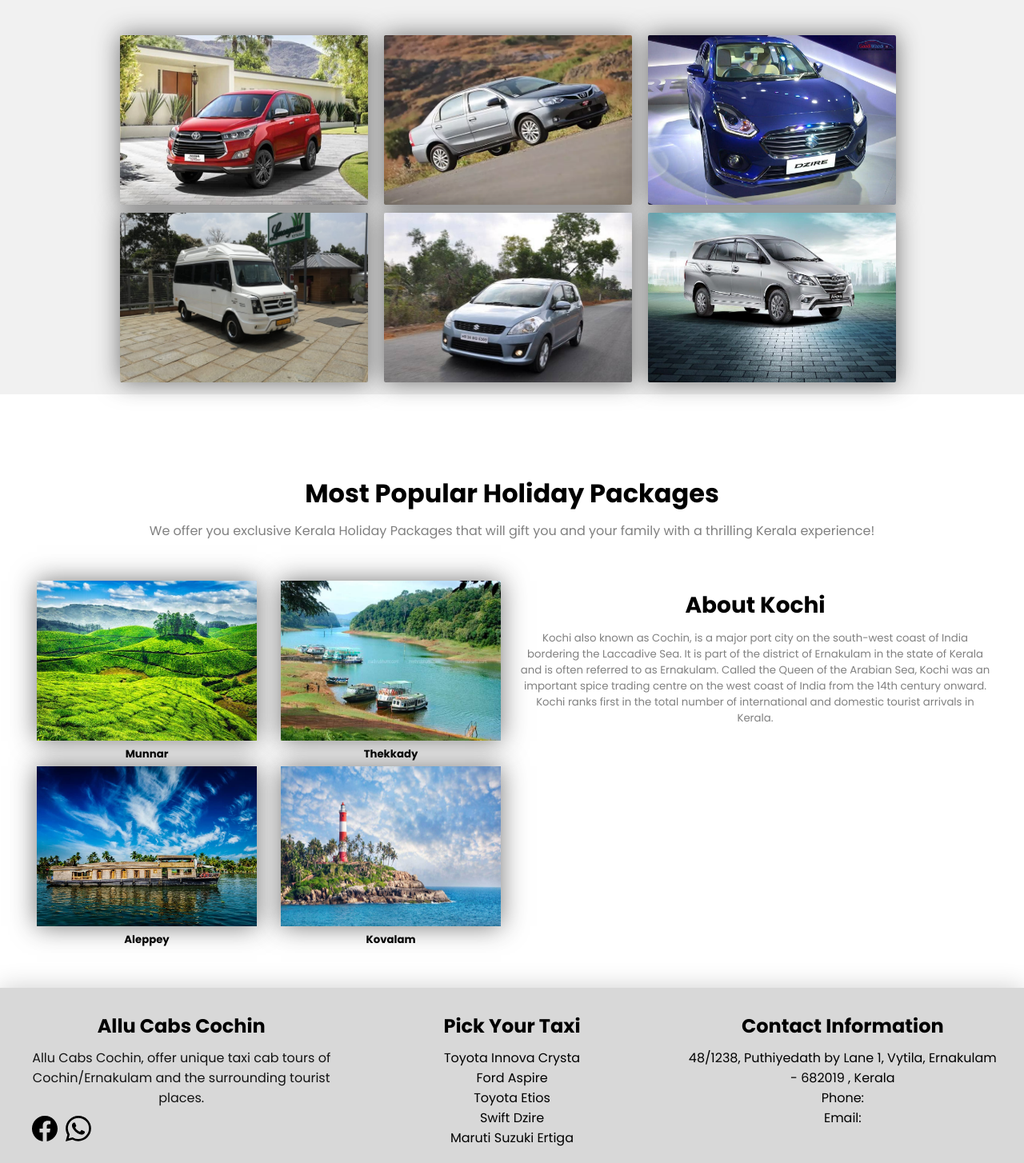
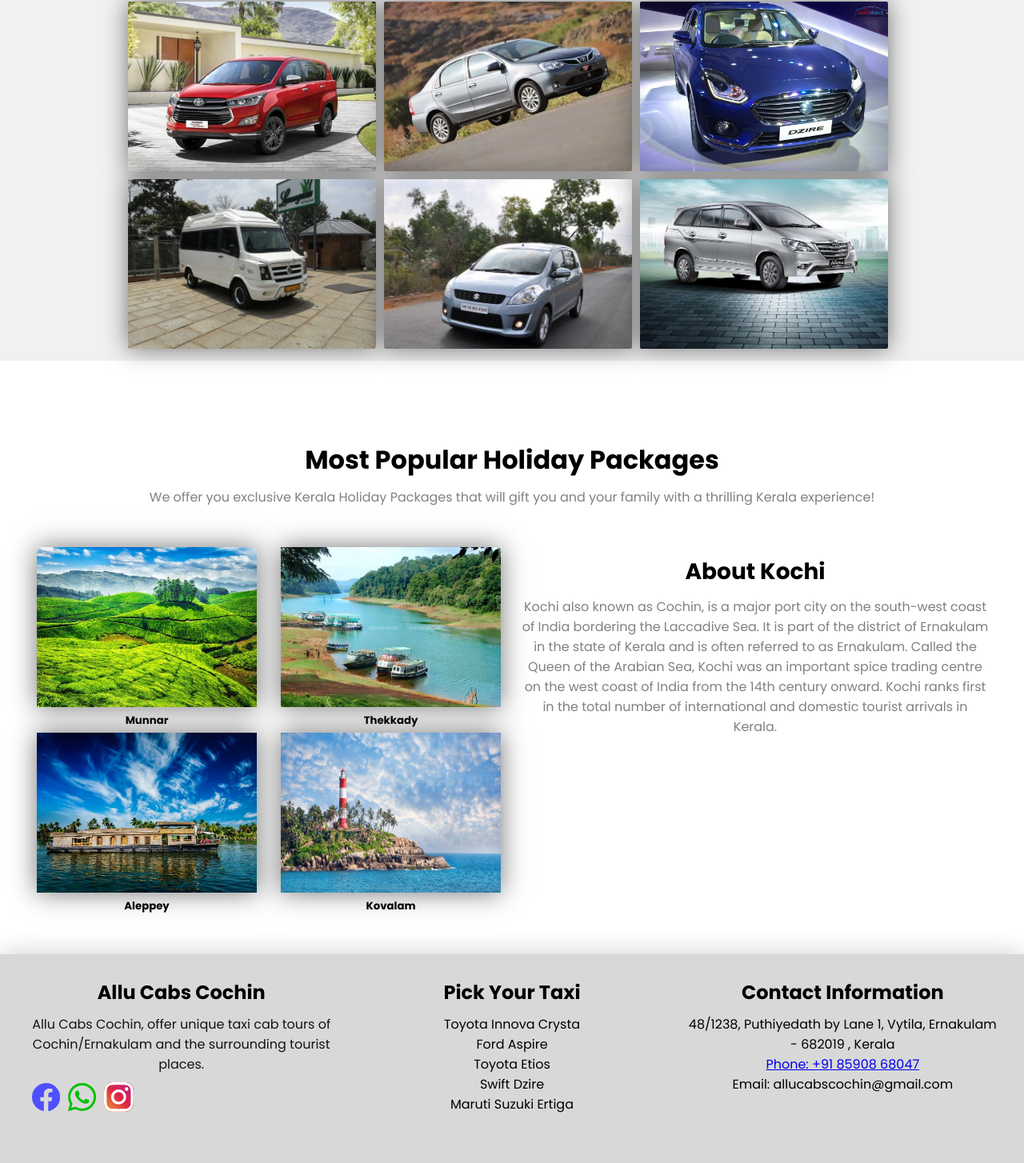
Before and after one commit to adwaithks/allucabscochin, a React (Create React App) app: page / in a window 1280 px wide. Shown: the part 1295-2749 px from the top of the page at 80% size. Built offline with nearby package versions, Linux system fonts and the light colour scheme; the HTML template or start-up script is replaced by a standard one.

Commit message:
info update

```diff
--- a/src/custom/components/Carousal/Carousal.scss
+++ b/src/custom/components/Carousal/Carousal.scss
@@ -25,3 +25,28 @@
         }
     }
 }
+
+
+@media only screen and (min-width: 300px) and (max-width: 680px) {
+    .carousel {
+        .carousel-img {
+            img {
+                object-fit: cover;
+                height: 600px;
+                filter: brightness(50%);
+                background-position: center;
+                background-size: cover;
+                position: relative !important;
+            }
+            .legend {
+                position: absolute !important;
+                opacity: 1 !important;
+                margin-bottom: 150px;
+                font-size: 2em;
+                font-weight: 400;
+                color: white;
+                background: none;
+            }
+        }
+    }
+}
--- a/src/custom/components/Footer/Footer.jsx
+++ b/src/custom/components/Footer/Footer.jsx
@@ -1,6 +1,6 @@
 import React from 'react';
 import './Footer.scss';
-import {BsFacebook, BsWhatsapp} from 'react-icons/bs';
+import {BsFacebook, BsWhatsapp, BsInstagram} from 'react-icons/bs';
 
 function Footer() {
   return (
@@ -14,8 +14,15 @@
                     <h4>Allu Cabs Cochin, offer unique taxi cab tours of Cochin/Ernakulam and the surrounding tourist places.</h4>
                 </div>
                 <div className="social-links">
-                    <BsFacebook />
-                    <BsWhatsapp />
+                    <BsFacebook className='social-link-fb' onClick={() => {
+
+                    }} />
+                    <BsWhatsapp className='social-link-whats'  onClick={() => {
+                        window.open('https://web.whatsapp.com/send?phone=+918590868047&text=Enquiring%20for%20available%20services%20-%20Allu%20Cabs%20Cochin', "_blank")
+                    }} />
+                    <BsInstagram className='social-link-insta' onClick={() => {
+
+                    }}/>
                 </div>
             </div>
             <div className="footer-picktaxi">
@@ -36,8 +43,8 @@
                 </div>
                 <div className="contact-info-details">
                     <h4>48/1238, Puthiyedath by Lane 1, Vytila, Ernakulam - 682019 , Kerala</h4>
-                    <h4>Phone: </h4>
-                    <h4>Email: </h4>
+                    <h4><a href="tel:+918590868047">Phone: +91 85908 68047</a></h4>
+                    <h4>Email: allucabscochin@gmail.com</h4>
                 </div>
 
             </div>
--- a/src/custom/components/Footer/Footer.scss
+++ b/src/custom/components/Footer/Footer.scss
@@ -38,8 +38,25 @@
             width: fit-content;
             justify-content: space-evenly;
             align-items: center;
-            * {
-                font-size: 2em;
+
+            .social-link-whats {
+                font-size: 2.2em;
+                color: rgb(4, 192, 4) !important;
+            }
+
+            .social-link-fb {
+                font-size: 2.2em;
+                color: rgb(79, 79, 255);
+            }
+
+            .social-link-insta {
+                color: white;
+                font-size: 2.3em;
+                border-radius: 10px;
+                background-image: linear-gradient(45deg, #f09433 0%, #e6683c 25%, #dc2743 50%, #cc2366 75%, #bc1888 100%);
+            }
+
+            .social-link-whats, .social-link-fb, .social-link-insta {
                 cursor: pointer;
                 margin-left: 10px;
 
@@ -48,8 +65,6 @@
                 }
             }
         }
-
-
     }
 
 
--- a/src/custom/components/Navbar/Navbar.jsx
+++ b/src/custom/components/Navbar/Navbar.jsx
@@ -15,7 +15,7 @@
                 }
             })
         } catch {
-            console.log('err')
+            console.log('err');
         }
     }, [])
 
@@ -49,8 +49,12 @@
             <img src="/assets/logowhite.png" alt="" />
         </div>
         <div className='nav-options'>
-            <a className='nav-link' href="/">Home</a>
-            <a className='nav-link' href="/contact">Contact Us</a>
+            <h3 className='nav-link' onClick={() => {
+
+            }}>Home</h3>
+            <h3 className='nav-link' onClick={() => {
+                window.scrollTo(0, document.body.scrollHeight);
+            }}>Contact Us</h3>
         </div>
     </div>
   )
--- a/src/custom/components/Navbar/Navbar.scss
+++ b/src/custom/components/Navbar/Navbar.scss
@@ -22,9 +22,10 @@
     display: flex;
     justify-content: space-evenly;
     .nav-link {
-        text-decoration: none;
         color: white;
-
+        font-weight: 400;
+        font-size: 17px;
+        cursor: pointer;
         &:hover {
             opacity: 0.7;
         }
--- a/src/custom/components/Packages/Packages.jsx
+++ b/src/custom/components/Packages/Packages.jsx
@@ -39,7 +39,7 @@
                             <h1>About Kochi</h1>
                         </div>
                         <div className="about-kochi-desc">
-                            <h5>Kochi also known as Cochin, is a major port city on the south-west coast of India bordering the Laccadive Sea. It is part of the district of Ernakulam in the state of Kerala and is often referred to as Ernakulam. Called the Queen of the Arabian Sea, Kochi was an important spice trading centre on the west coast of India from the 14th century onward. Kochi ranks first in the total number of international and domestic tourist arrivals in Kerala.</h5>
+                            <h4>Kochi also known as Cochin, is a major port city on the south-west coast of India bordering the Laccadive Sea. It is part of the district of Ernakulam in the state of Kerala and is often referred to as Ernakulam. Called the Queen of the Arabian Sea, Kochi was an important spice trading centre on the west coast of India from the 14th century onward. Kochi ranks first in the total number of international and domestic tourist arrivals in Kerala.</h4>
                         </div>
                     </div>
                 </div>
--- a/src/custom/components/Packages/Packages.scss
+++ b/src/custom/components/Packages/Packages.scss
@@ -22,7 +22,7 @@
 }
 //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
 .about-kochi-desc {
-    h5 {
+    h4 {
         color: gray;
         font-weight: 400;
     }
@@ -57,6 +57,10 @@
         width: 275px;
         box-shadow: 0 0 30px rgba(39, 39, 39, 0.644) !important;
         height: 200px;
+        &:hover {
+            transition: ease-in 0.2s;
+            transform: scale(1.01);
+        }
     }
 }
 
@@ -83,8 +87,8 @@
             transition: 0.1s ease-in;
 
             &:hover {
-                transition: ease-in 0.1s;
-                transform: scale(1.02);
+                transition: ease-in 0.2s;
+                transform: scale(1.01);
             }
         }
     }
--- a/src/custom/components/PickTaxi/PickTaxi.jsx
+++ b/src/custom/components/PickTaxi/PickTaxi.jsx
@@ -61,12 +61,31 @@
                 <h5>(Additional Charges: Rs 500 Driver bata per day, Interstate Permit Charges.)</h5>
             </div>
             <div className='picktaxi-collection'>
-                    <img src={IMAGES[0].src} loading="lazy" alt="" />
-                    <img src={IMAGES[1].src} loading="lazy" alt=""  />
-                    <img src={IMAGES[2].src} loading="lazy" alt=""  />
-                    <img src={IMAGES[3].src} loading="lazy" alt=""  />
-                    <img src={IMAGES[4].src} loading="lazy" alt=""  />
-                    <img src={IMAGES[5].src} loading="lazy" alt=""  />
+                    <div className='picktaxi-img-wrap'>
+                        <img className='picktaxi-img' src={IMAGES[0].src} loading="lazy" alt="" />
+                        <h4 className='picktaxi-img-desc'>Innova Crista</h4>
+                    </div>
+                    <div className='picktaxi-img-wrap'>
+                        <img className='picktaxi-img' src={IMAGES[1].src} loading="lazy" alt="" />
+                        <h4 className='picktaxi-img-desc'>Etios</h4>
+                    </div>
+                    <div className='picktaxi-img-wrap'>
+                        <img className='picktaxi-img' src={IMAGES[2].src} loading="lazy" alt="" />
+                        <h4 className='picktaxi-img-desc'>Swift Dzire</h4>
+                    </div>
+                    <div className='picktaxi-img-wrap'>
+                        <img className='picktaxi-img' src={IMAGES[3].src} loading="lazy" alt="" />
+                        <h4 className='picktaxi-img-desc'>Force Traveller</h4>
+                    </div>
+                    <div className='picktaxi-img-wrap'>
+                        <img className='picktaxi-img' src={IMAGES[4].src} loading="lazy" alt="" />
+                        <h4 className='picktaxi-img-desc'>Ertiga</h4>
+                    </div>
+                    <div className='picktaxi-img-wrap'>
+                        <img className='picktaxi-img' src={IMAGES[5].src} loading="lazy" alt="" />
+                        <h4 className='picktaxi-img-desc'>Innova</h4>
+                    </div>
+
             </div>
         </section>
   )
--- a/src/custom/components/PickTaxi/PickTaxi.scss
+++ b/src/custom/components/PickTaxi/PickTaxi.scss
@@ -13,7 +13,7 @@
     justify-content: center;
     align-items: center;
     h1 {
-        font-size: 3em;
+        font-size: 34px;
         margin-bottom: 20px;
     }
 }
@@ -47,16 +47,67 @@
     justify-content: center;
     grid-template-columns: repeat(auto-fill, 320px);
     row-gap: 10px;
-    column-gap: 10px;
-        img {
+
+    .picktaxi-img-desc {
+        position: absolute;
+        bottom: 0;
+        right: 0;
+        left: 0;
+        background-color: rgba(0, 0, 0, 0.527);
+        padding: 10px;
+        font-weight: 400;
+        color: white;
+        visibility: hidden;
+        opacity: 0;
+        transition: opacity .2s, visibility .2s;
+
+    }
+
+    .picktaxi-img-wrap {
+        height: 212px;
+        width: 310px;
+        position: relative;
+
+        .picktaxi-img {
             border-radius: 2px;
+            object-fit: cover;
             box-shadow: 0 0 30px rgba(39, 39, 39, 0.644) !important;
-            height: 212px;
-            width: 310px;
+            height: 100% !important;
+            width: 100% !important;
+        }
+    }
 
-            &:hover {
-                transition: ease-in 0.2s;
-                transform: scale(1.01);
-            }
+
+    .picktaxi-img-wrap:hover .picktaxi-img-desc {
+        visibility: visible !important;
+        opacity: 1;
+    }
+
+
+}
+
+
+@media only screen and (min-width: 300px) and (max-width: 680px) {
+    .picktaxi-info {
+        display: flex;
+        width: 90%;
+        text-align: center;
+        margin: auto;
+        flex-direction: column;
+        justify-content: center;
+        margin-bottom: 50px;
+        align-items: center;
+        h4 {
+            font-weight: 400;
+            font-size: 15px;
+            margin-bottom: 20px;
+            color: rgb(17, 17, 17);
         }
+
+        h5 {
+            font-weight: 400;
+            color: gray;
+            margin-bottom: 10px;
+        }
+    }
 }
--- a/src/custom/components/Services/Services.scss
+++ b/src/custom/components/Services/Services.scss
@@ -17,7 +17,7 @@
     align-items: center;
 
     h1 {
-        font-size: 3em;
+        font-size: 34px;
         margin-bottom: 20px;
     }
 }
@@ -73,7 +73,7 @@
 
     h4 {
         color: rgb(31, 31, 31);
-        font-size: 13px;
+        font-size: 15px;
         font-weight: 400;
         text-align: center;
     }
```
